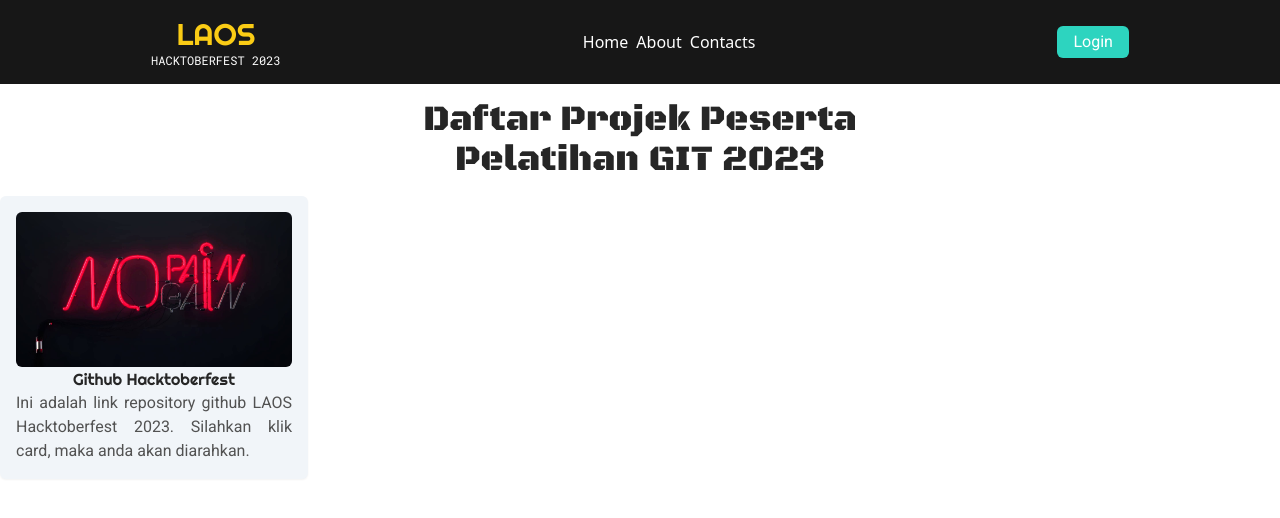
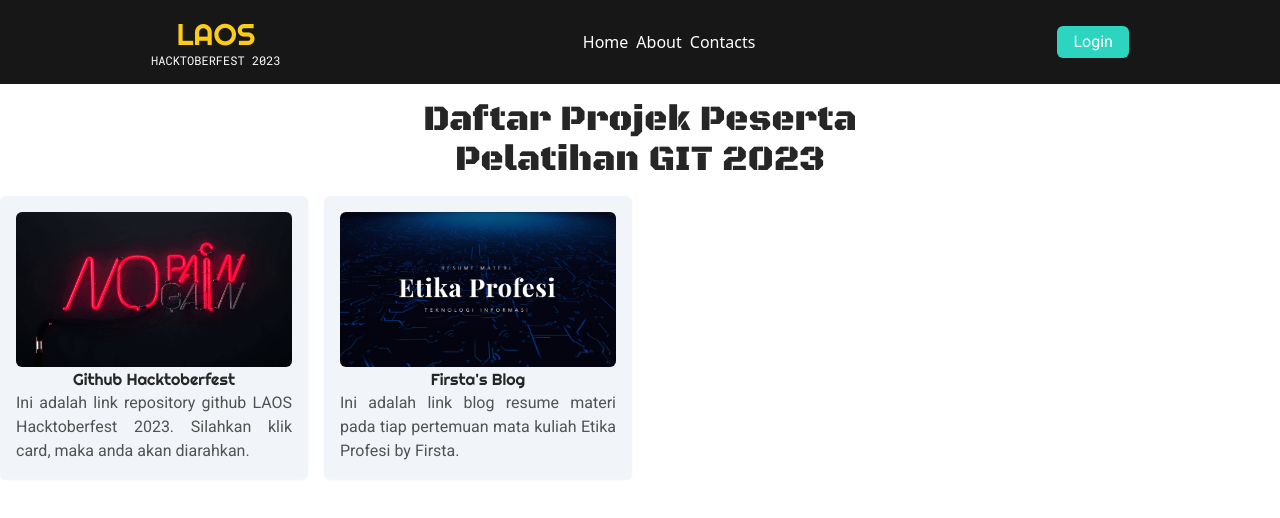
Before and after one commit to UKM-LAOS/Hacktoberfest-LAOS-2023, a React (Vite) app: page / in a window 1280 px wide. Shown: the top 518 px of the page. Built offline with nearby package versions, Linux system fonts and the light colour scheme.

Commit message:
Tambah karya baru

```diff
--- a/src/App.jsx
+++ b/src/App.jsx
@@ -15,6 +15,12 @@ function App() {
           imagepath="/images/example.jpg"
           description="Ini adalah link repository github LAOS Hacktoberfest 2023. Silahkan klik card, maka anda akan diarahkan."
         />
+        <ProjectCard
+          link="https://muhammadfirstahp.wixsite.com/etikaprofesi"
+          title="Firsta's Blog"
+          imagepath="/images/232410102063.png"
+          description="Ini adalah link blog resume materi pada tiap pertemuan mata kuliah Etika Profesi by Firsta."
+        />
       </section>
     </>
   );
```
Also changed, not shown: public/images/232410102063.png (added).
